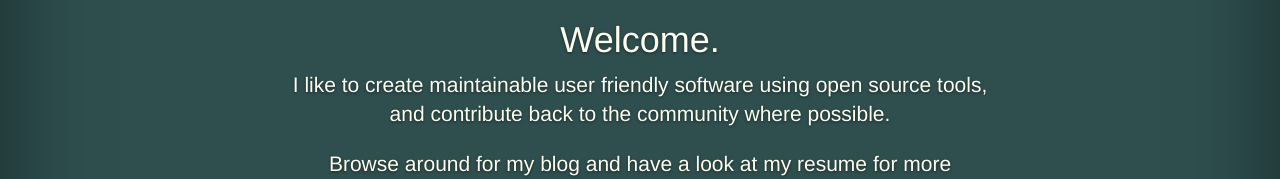
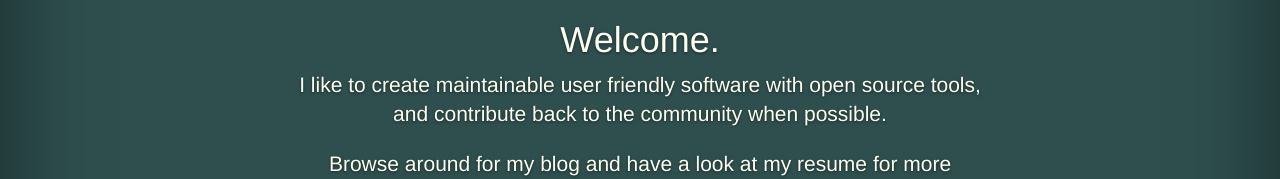
Before and after one commit to mozey/mozey.github.io, a plain HTML site: page index.html in a window 1280 px wide. Shown: the part 286-465 px from the top of the page. Drawn offline with Linux system fonts and the light colour scheme.

Commit message:
Cover page, Resume

```diff
--- a/index.html
+++ b/index.html
@@ -52,7 +52,7 @@
                 <h1 class="cover-heading">Welcome.</h1>
 
                 <p class="lead">
-                    I like to create maintainable user friendly software using open source tools, and contribute back to the community where possible.
+                    I like to create maintainable user friendly software with open source tools, and contribute back to the community when possible.
                 </p>
 
                 <p class="lead">
```
Also changed, not shown: 1 other file.
